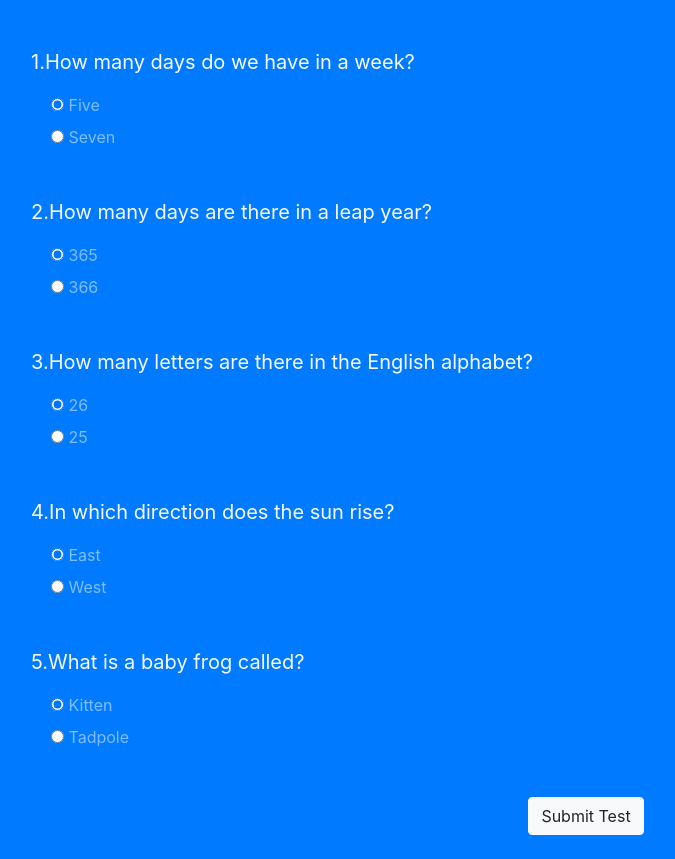
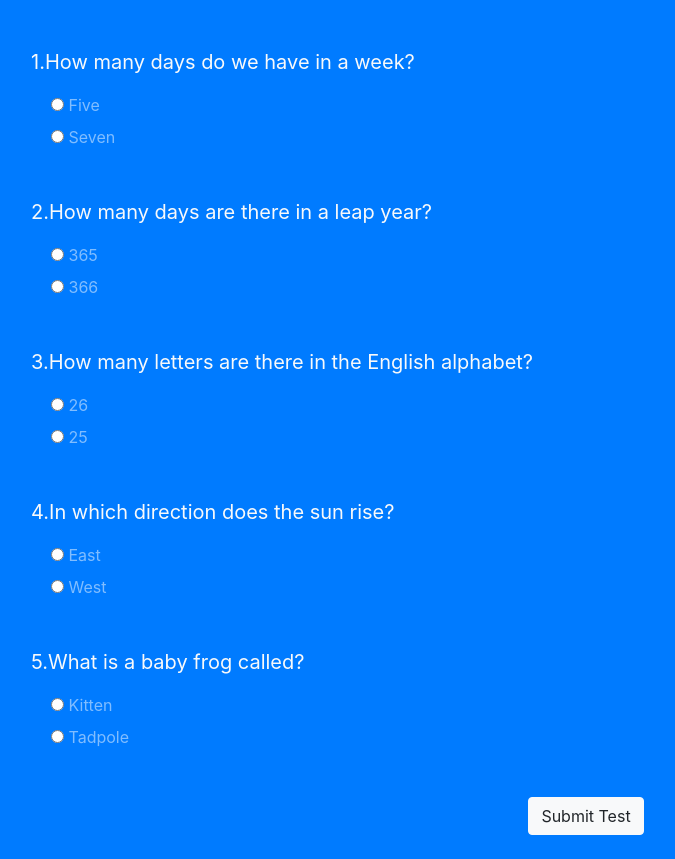
Before and after one commit to siddhantpatil8/quiz-project, a plain HTML site: page index.html in a window 1280 px wide. Shown: the part 403-1262 px from the top of the page, without its empty margins (54-729 px from the left). Drawn offline with nearby package versions, Linux system fonts and the light colour scheme.

Commit message:
Update index.html

```diff
--- a/index.html
+++ b/index.html
@@ -35,7 +35,7 @@
                 <div class="my-5">
                     <p class="lead font-weight-normal">1.How many days do we have in a week?</p>
                     <div class="form-check my-2 text-white-50">
-                        <input type="radio" name="q1" value="A" checked>
+                        <input type="radio" name="q1" value="A">
                         <label  class="form-check-label">Five</label>
                     </div>
                     <div class="form-check my-2 text-white-50">
@@ -46,7 +46,7 @@
                 <div class="my-5">
                     <p class="lead font-weight-normal">2.How many days are there in a leap year?</p>
                     <div class="form-check my-2 text-white-50">
-                        <input type="radio" name="q2" value="A" checked>
+                        <input type="radio" name="q2" value="A">
                         <label  class="form-check-label">365</label>
                     </div>
                     <div class="form-check my-2 text-white-50">
@@ -57,7 +57,7 @@
                 <div class="my-5">
                     <p class="lead font-weight-normal">3.How many letters are there in the English alphabet?</p>
                     <div class="form-check my-2 text-white-50">
-                        <input type="radio" name="q3" value="A" checked>
+                        <input type="radio" name="q3" value="A">
                         <label  class="form-check-label">26</label>
                     </div>
                     <div class="form-check my-2 text-white-50">
@@ -68,7 +68,7 @@
                 <div class="my-5">
                     <p class="lead font-weight-normal">4.In which direction does the sun rise?</p>
                     <div class="form-check my-2 text-white-50">
-                        <input type="radio" name="q4" value="A" checked>
+                        <input type="radio" name="q4" value="A">
                         <label  class="form-check-label">East</label>
                     </div>
                     <div class="form-check my-2 text-white-50">
@@ -79,7 +79,7 @@
                 <div class="my-5">
                     <p class="lead font-weight-normal">5.What is a baby frog called?</p>
                     <div class="form-check my-2 text-white-50">
-                        <input type="radio" name="q5" value="A" checked>
+                        <input type="radio" name="q5" value="A">
                         <label  class="form-check-label">Kitten</label>
                     </div>
                     <div class="form-check my-2 text-white-50">
```
